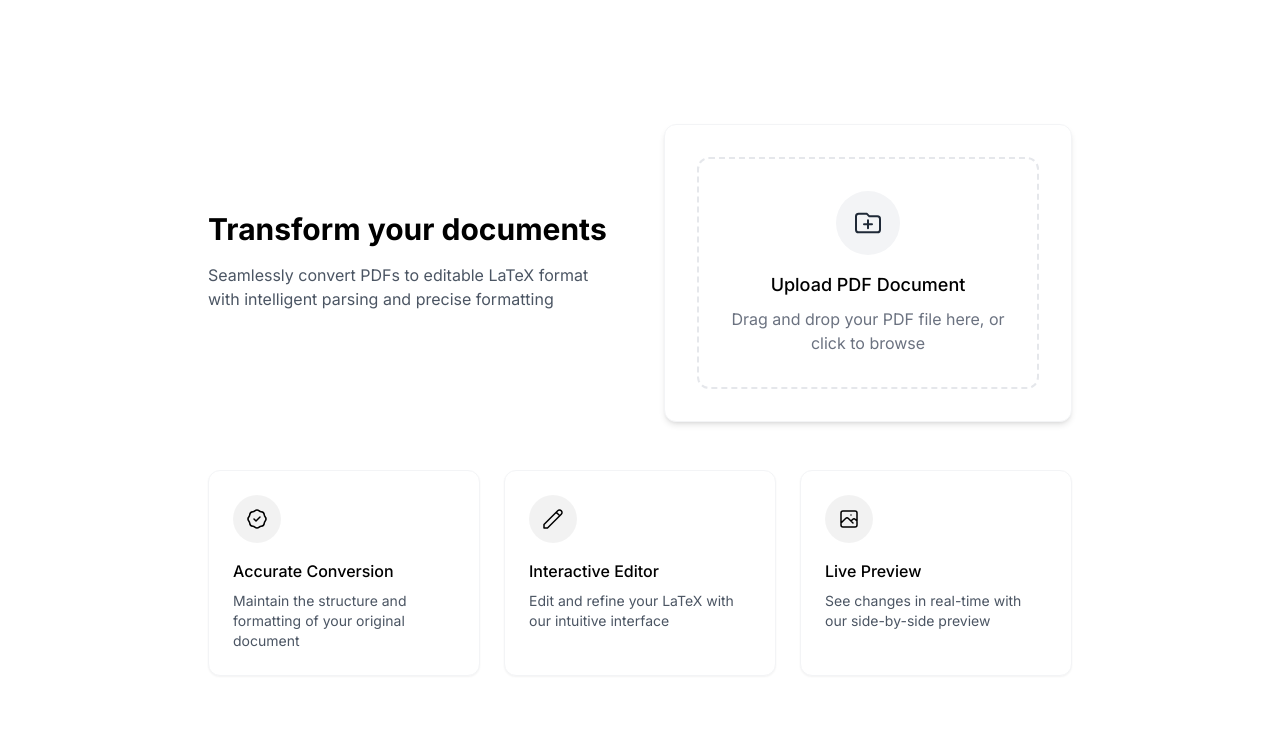
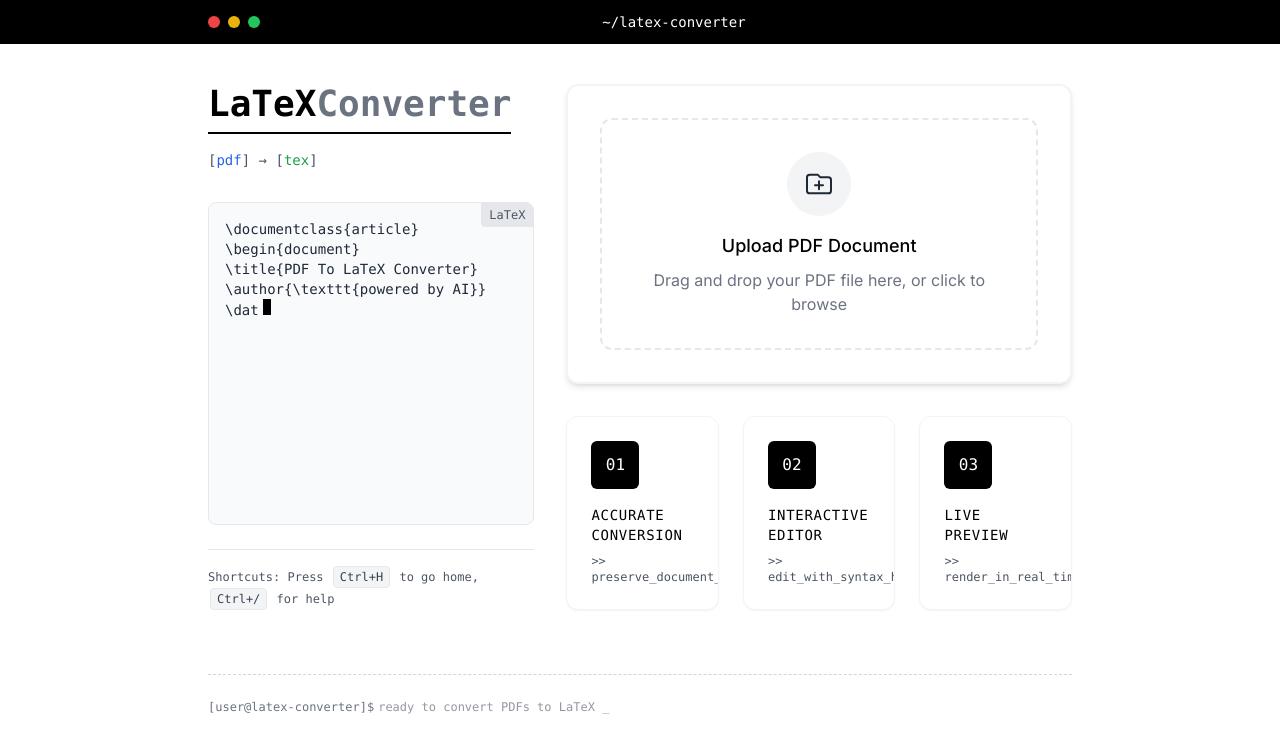
Before and after one commit to maxbeyer1/latex-converter, a Next.js app: page / in a window 1280 px wide. Shown: the top 752 px of the page. Built offline with nearby package versions, Linux system fonts and the light colour scheme.

Commit message:
feat: update home page UI

```diff
--- a/app/page.tsx
+++ b/app/page.tsx
@@ -1,6 +1,6 @@
 "use client";
 
-import { useState } from "react";
+import { useState, useEffect } from "react";
 import { useRouter } from "next/navigation";
 import FileUpload from "./components/FileUpload";
 import LoadingSpinner from "./components/LoadingSpinner";
@@ -13,10 +13,42 @@ export default function Home() {
   const [pdfFile, setPdfFile] = useState<File | null>(null);
   const [isLoading, setIsLoading] = useState<boolean>(false);
   const [error, setError] = useState<string | null>(null);
+  const [animatedText, setAnimatedText] = useState<string>("");
+  const [cursorVisible, setCursorVisible] = useState<boolean>(true);
+  const [animationComplete, setAnimationComplete] = useState<boolean>(false);
 
   // Get the store setter
   const setLatexContent = useAppStore((state) => state.setLatexContent);
   const latexContent = useAppStore((state) => state.latexContent);
+
+  // Animation for the terminal-style typing effect
+  useEffect(() => {
+    const fullText = "\\documentclass{article}\n\\begin{document}\n\\title{PDF To LaTeX Converter}\n\\author{\\texttt{powered by AI}}\n\\date{\\today}\n\\maketitle\n\\end{document}";
+    let currentIndex = 0;
+
+    if (!animationComplete) {
+      const typingInterval = setInterval(() => {
+        if (currentIndex <= fullText.length) {
+          setAnimatedText(fullText.substring(0, currentIndex));
+          currentIndex++;
+        } else {
+          clearInterval(typingInterval);
+          setAnimationComplete(true);
+        }
+      }, 50);
+
+      return () => clearInterval(typingInterval);
+    }
+  }, [animationComplete]);
+
+  // Blinking cursor effect
+  useEffect(() => {
+    const cursorInterval = setInterval(() => {
+      setCursorVisible(prev => !prev);
+    }, 530);
+
+    return () => clearInterval(cursorInterval);
+  }, []);
 
   const handleFileSelect = (file: File) => {
     setPdfFile(file);
@@ -52,23 +84,47 @@ export default function Home() {
     return <LoadingSpinner size="lg" text="Converting your PDF to LaTeX..." fullScreen={true} />;
   }
 
+  // Keyboard shortcut component
+  const KeyboardShortcut = ({ command }: { command: string }) => (
+    <span className="inline-flex items-center px-1.5 py-0.5 mx-0.5 rounded bg-gray-100 border border-gray-200 font-mono text-xs text-gray-700">
+      {command}
+    </span>
+  );
+
   return (
-    <main className="min-h-screen flex flex-col items-center justify-center px-4">
-      <div className="container-center">
-        <div className="flex flex-col md:flex-row items-center gap-12 mb-12">
-          <div className="md:w-1/2 animate-fade-in">
-            <h1 className="text-3xl font-bold mb-4">Transform your documents</h1>
-            <p className="text-gray-600 mb-6">
-              Seamlessly convert PDFs to editable LaTeX format with intelligent parsing and precise formatting
+    <main className="min-h-screen flex flex-col">
+      {/* Terminal-like header with monospaced title */}
+      <header className="w-full bg-black text-white py-3 px-6">
+        <div className="container-center flex items-center">
+          <div className="flex space-x-2 mr-4">
+            <div className="w-3 h-3 rounded-full bg-red-500"></div>
+            <div className="w-3 h-3 rounded-full bg-yellow-500"></div>
+            <div className="w-3 h-3 rounded-full bg-green-500"></div>
+          </div>
+          <h1 className="font-mono text-sm flex-1 text-center">~/latex-converter</h1>
+        </div>
+      </header>
+
+      <div className="container-center flex-1 py-10 px-4">
+        <div className="grid grid-cols-1 lg:grid-cols-5 gap-8">
+          {/* Left column: Terminal-like animation and title */}
+          <div className="lg:col-span-2 animate-fade-in">
+            <div className="flex flex-col h-full">
+              <div className="mb-8">
+                <h1 className="font-mono text-4xl font-bold mb-2 border-b-2 border-black pb-2 inline-block">
+                  LaTeX<span className="text-gray-500">Converter</span>
+                </h1>
+                <p className="font-mono text-sm text-gray-600 mt-2">
+                  [<span className="text-blue-600">pdf</span>] → [<span className="text-green-600">tex</span>]
                 </p>
 
                 {latexContent && (
-              <div className="mt-2 mb-6 animate-slide-fade">
+                  <div className="mt-6 animate-slide-fade">
                     <Link
                       href="/editor"
-                  className="text-gray-700 hover:text-black transition-colors flex items-center gap-2 hover-lift"
+                      className="font-mono text-gray-700 hover:text-black transition-colors flex items-center gap-2 hover-lift"
                     >
-                  <span>Continue editing</span>
+                      <span>$ continue_editing</span>
                       <svg className="w-4 h-4" fill="none" stroke="currentColor" viewBox="0 0 24 24" xmlns="http://www.w3.org/2000/svg">
                         <path strokeLinecap="round" strokeLinejoin="round" strokeWidth="2" d="M14 5l7 7m0 0l-7 7m7-7H3"></path>
                       </svg>
@@ -77,8 +133,28 @@ export default function Home() {
                 )}
               </div>
 
-          <div className="md:w-1/2 w-full">
-            <div className="card p-8 shadow-md animate-slide-up stagger-1 hover-scale">
+              {/* Animated code block */}
+              <div className="flex-1 border border-gray-200 rounded-lg bg-gray-50 p-4 font-mono text-sm overflow-hidden relative">
+                <div className="absolute top-0 right-0 bg-gray-200 text-gray-600 text-xs px-2 py-1 rounded-bl">
+                  LaTeX
+                </div>
+                <pre className="text-gray-800 whitespace-pre-wrap">
+                  {animatedText}
+                  {!animationComplete && <span className={`inline-block w-2 h-4 ml-1 bg-black ${cursorVisible ? 'opacity-100' : 'opacity-0'}`}></span>}
+                </pre>
+              </div>
+
+              {/* Keyboard shortcuts */}
+              <div className="mt-6 font-mono text-xs text-gray-600 border-t border-gray-200 pt-4">
+                Shortcuts: Press <KeyboardShortcut command="Ctrl+H" /> to go home,
+                <KeyboardShortcut command="Ctrl+/" /> for help
+              </div>
+            </div>
+          </div>
+
+          {/* Right column: Upload and features */}
+          <div className="lg:col-span-3">
+            <div className="card border-2 p-8 shadow-md animate-slide-up stagger-1 hover-scale mb-8">
               <FileUpload
                 onFileSelect={handleFileSelect}
                 selectedFile={pdfFile}
@@ -86,7 +162,7 @@ export default function Home() {
               />
 
               {error && (
-                <p className="mt-4 text-red-500 text-sm text-center">{error}</p>
+                <p className="mt-4 text-red-500 text-sm text-center font-mono">{error}</p>
               )}
 
               {pdfFile && (
@@ -94,45 +170,57 @@ export default function Home() {
                   <button
                     onClick={handleConvert}
                     disabled={isLoading}
-                    className="btn-primary hover-lift"
+                    className="btn-primary hover-lift font-mono flex items-center gap-2"
                   >
-                    Convert to LaTeX
+                    <span>Convert to LaTeX</span>
+                    <svg className="w-4 h-4" fill="none" stroke="currentColor" viewBox="0 0 24 24">
+                      <path strokeLinecap="round" strokeLinejoin="round" strokeWidth="2" d="M13 5l7 7-7 7M5 12h14" />
+                    </svg>
                   </button>
                 </div>
               )}
             </div>
+
+            {/* Features section with code-inspired design */}
+            <div className="grid grid-cols-1 md:grid-cols-3 gap-6 animate-slide-up stagger-3">
+              <div className="card border border-gray-100 hover:border-black transition-colors p-6 hover-scale bg-white">
+                <div className="flex items-center justify-center h-12 w-12 rounded-md bg-black text-white mb-4 font-mono">
+                  <span>01</span>
+                </div>
+                <h3 className="font-mono text-sm uppercase tracking-wider mb-2">Accurate Conversion</h3>
+                <p className="font-mono text-xs text-gray-600">
+                  {'>> preserve_document_structure()'}
+                </p>
+              </div>
+
+              <div className="card border border-gray-100 hover:border-black transition-colors p-6 hover-scale bg-white">
+                <div className="flex items-center justify-center h-12 w-12 rounded-md bg-black text-white mb-4 font-mono">
+                  <span>02</span>
+                </div>
+                <h3 className="font-mono text-sm uppercase tracking-wider mb-2">Interactive Editor</h3>
+                <p className="font-mono text-xs text-gray-600">
+                  {'>> edit_with_syntax_highlight()'}
+                </p>
+              </div>
+
+              <div className="card border border-gray-100 hover:border-black transition-colors p-6 hover-scale bg-white">
+                <div className="flex items-center justify-center h-12 w-12 rounded-md bg-black text-white mb-4 font-mono">
+                  <span>03</span>
+                </div>
+                <h3 className="font-mono text-sm uppercase tracking-wider mb-2">Live Preview</h3>
+                <p className="font-mono text-xs text-gray-600">
+                  {'>> render_in_real_time()'}
+                </p>
+              </div>
+            </div>
           </div>
         </div>
 
-        <div className="grid grid-cols-1 md:grid-cols-3 gap-6 mt-12 animate-slide-up stagger-3">
-          <div className="card p-6 hover-scale">
-            <div className="flex items-center justify-center h-12 w-12 rounded-full bg-black/5 mb-4">
-              <svg className="w-6 h-6" fill="none" stroke="currentColor" viewBox="0 0 24 24">
-                <path strokeLinecap="round" strokeLinejoin="round" strokeWidth="1.5" d="M9 12l2 2 4-4M7.835 4.697a3.42 3.42 0 001.946-.806 3.42 3.42 0 014.438 0 3.42 3.42 0 001.946.806 3.42 3.42 0 013.138 3.138 3.42 3.42 0 00.806 1.946 3.42 3.42 0 010 4.438 3.42 3.42 0 00-.806 1.946 3.42 3.42 0 01-3.138 3.138 3.42 3.42 0 00-1.946.806 3.42 3.42 0 01-4.438 0 3.42 3.42 0 00-1.946-.806 3.42 3.42 0 01-3.138-3.138 3.42 3.42 0 00-.806-1.946 3.42 3.42 0 010-4.438 3.42 3.42 0 00.806-1.946 3.42 3.42 0 013.138-3.138z" />
-              </svg>
-            </div>
-            <h3 className="font-medium mb-2">Accurate Conversion</h3>
-            <p className="text-gray-600 text-sm">Maintain the structure and formatting of your original document</p>
-          </div>
-
-          <div className="card p-6 hover-scale">
-            <div className="flex items-center justify-center h-12 w-12 rounded-full bg-black/5 mb-4">
-              <svg className="w-6 h-6" fill="none" stroke="currentColor" viewBox="0 0 24 24">
-                <path strokeLinecap="round" strokeLinejoin="round" strokeWidth="1.5" d="M15.232 5.232l3.536 3.536m-2.036-5.036a2.5 2.5 0 113.536 3.536L6.5 21.036H3v-3.572L16.732 3.732z" />
-              </svg>
-            </div>
-            <h3 className="font-medium mb-2">Interactive Editor</h3>
-            <p className="text-gray-600 text-sm">Edit and refine your LaTeX with our intuitive interface</p>
-          </div>
-
-          <div className="card p-6 hover-scale">
-            <div className="flex items-center justify-center h-12 w-12 rounded-full bg-black/5 mb-4">
-              <svg className="w-6 h-6" fill="none" stroke="currentColor" viewBox="0 0 24 24">
-                <path strokeLinecap="round" strokeLinejoin="round" strokeWidth="1.5" d="M4 16l4.586-4.586a2 2 0 012.828 0L16 16m-2-2l1.586-1.586a2 2 0 012.828 0L20 14m-6-6h.01M6 20h12a2 2 0 002-2V6a2 2 0 00-2-2H6a2 2 0 00-2 2v12a2 2 0 002 2z" />
-              </svg>
-            </div>
-            <h3 className="font-medium mb-2">Live Preview</h3>
-            <p className="text-gray-600 text-sm">See changes in real-time with our side-by-side preview</p>
+        {/* Terminal-like footer */}
+        <div className="mt-16 pt-6 border-t border-dashed border-gray-300">
+          <div className="font-mono text-xs text-gray-500 flex flex-wrap gap-y-2">
+            <span className="block w-full md:w-auto md:inline-block">[user@latex-converter]$ </span>
+            <span className="animate-pulse-subtle ml-0 md:ml-1">ready to convert PDFs to LaTeX _</span>
           </div>
         </div>
       </div>
```
Lines whose indentation alone changed are shown as unchanged.
